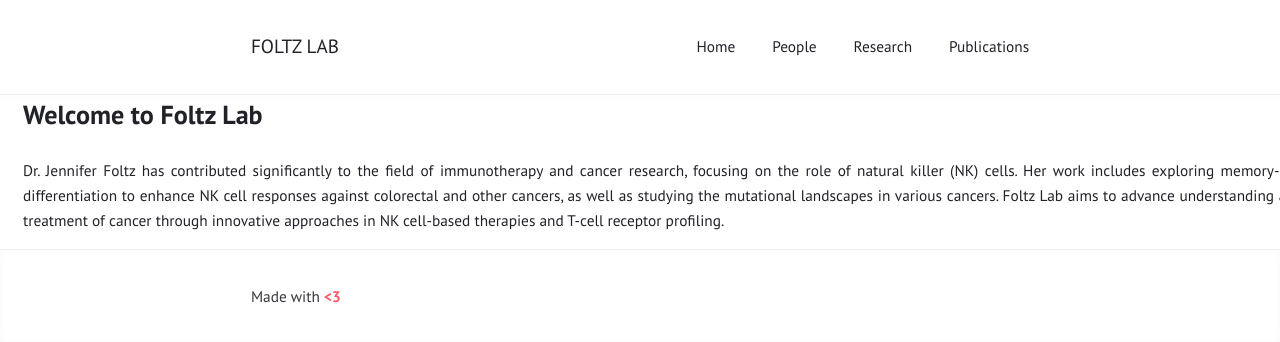
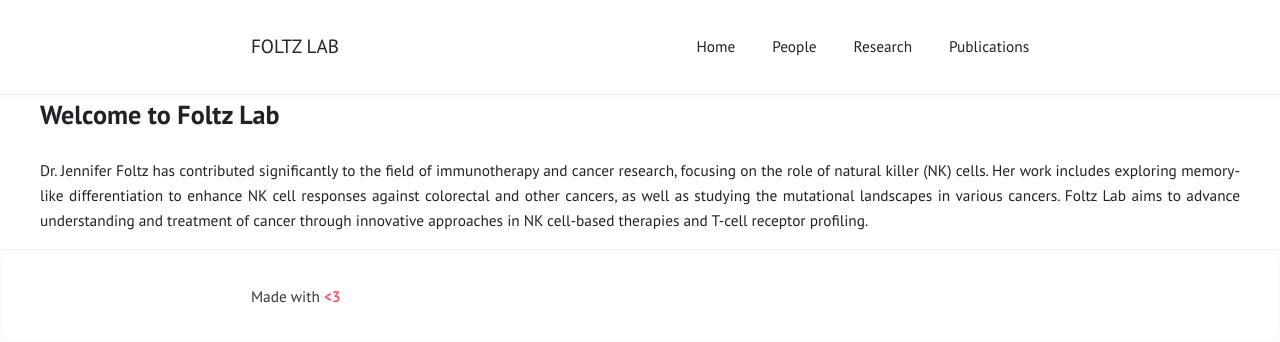
Before and after one commit to Foltz-Lab/Foltz-Lab.github.io, a Jekyll site: the page built from _posts/2017-03-01-welcome-to-jekyll.md, in a window 1280 px wide. Shown: the top 342 px of the page. Built offline with Jekyll 4.4.1, drawn with Linux system fonts in a browser that asks for light colours.

Commit message:
Update layout.sass

```diff
--- a/_sass/layout.sass
+++ b/_sass/layout.sass
@@ -16,7 +16,7 @@ body > header, body > article, body > footer
 
 .container
   width: 100%
-  max-width: 1300px  // Adjust this value as needed
+  max-width: 1200px  // Adjust this value as needed
   margin: 0 auto
   padding: 0 1.5em
 
```
